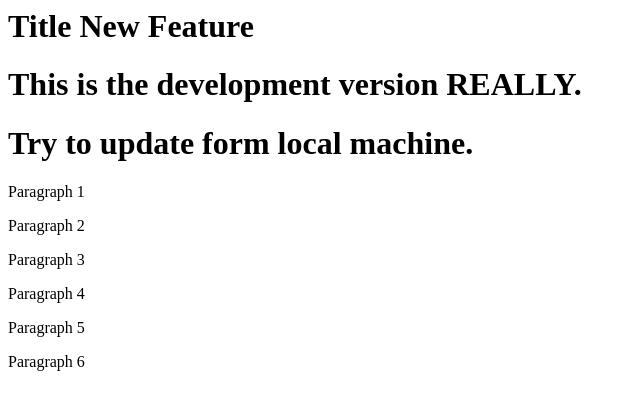
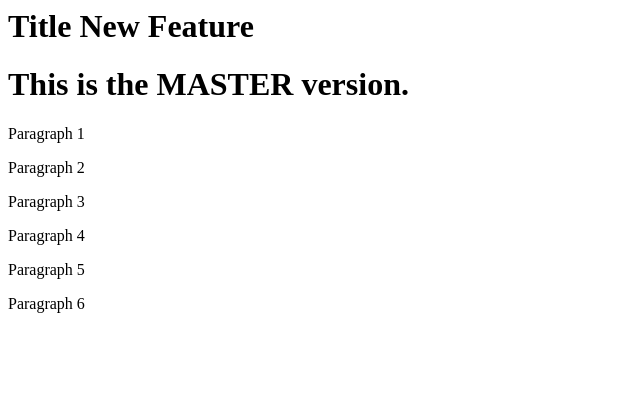
Before and after one commit to adiljuve/trial, a plain HTML site: page index.html in a window 1280 px wide. Shown: the whole page, without its empty margins (0-640 px from the left). Drawn offline with Linux system fonts and the light colour scheme.

Commit message:
update content

```diff
--- a/index.html
+++ b/index.html
@@ -1,7 +1,6 @@
 <h1>Title New Feature</h1>
 
-<h1>This is the development version REALLY.</h1>
-<h1>Try to update form local machine.</h1>
+<h1>This is the MASTER version.</h1>
 
 <p>Paragraph 1</p>
 <p>Paragraph 2</p>
```
